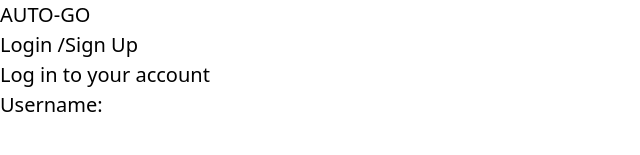
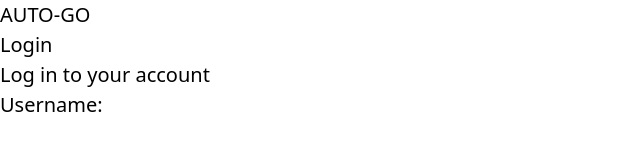
Before and after one commit to Stalloyde/autocoach, a React (Vite) app: page /login in a window 1280 px wide. Shown: the top 155 px of the page, without its empty margins (0-640 px from the left). Built offline with nearby package versions, Linux system fonts and the light colour scheme.

Commit message:
Remove signup link and minor restyle

```diff
--- a/src/components/Header.tsx
+++ b/src/components/Header.tsx
@@ -23,20 +23,14 @@ function Header() {
                     <Link to="/">AUTO-GO</Link>
                 )}
             </h1>
-            <div className="grid content-center justify-end">
+            <div className="grid content-center justify-end p-1">
                 {!token ? (
-                    <div className="grid justify-center gap-1 text-xs">
+                    <div className="grid justify-center gap-1 text-xs md:flex md:text-sm">
                         <Link
                             to="/login"
                             className="decoration-green-700 hover:underline"
                         >
-                            Login /
-                        </Link>
-                        <Link
-                            to="/sign-up"
-                            className="decoration-green-700 hover:underline"
-                        >
-                            Sign Up
+                            Login
                         </Link>
                     </div>
                 ) : (
```
